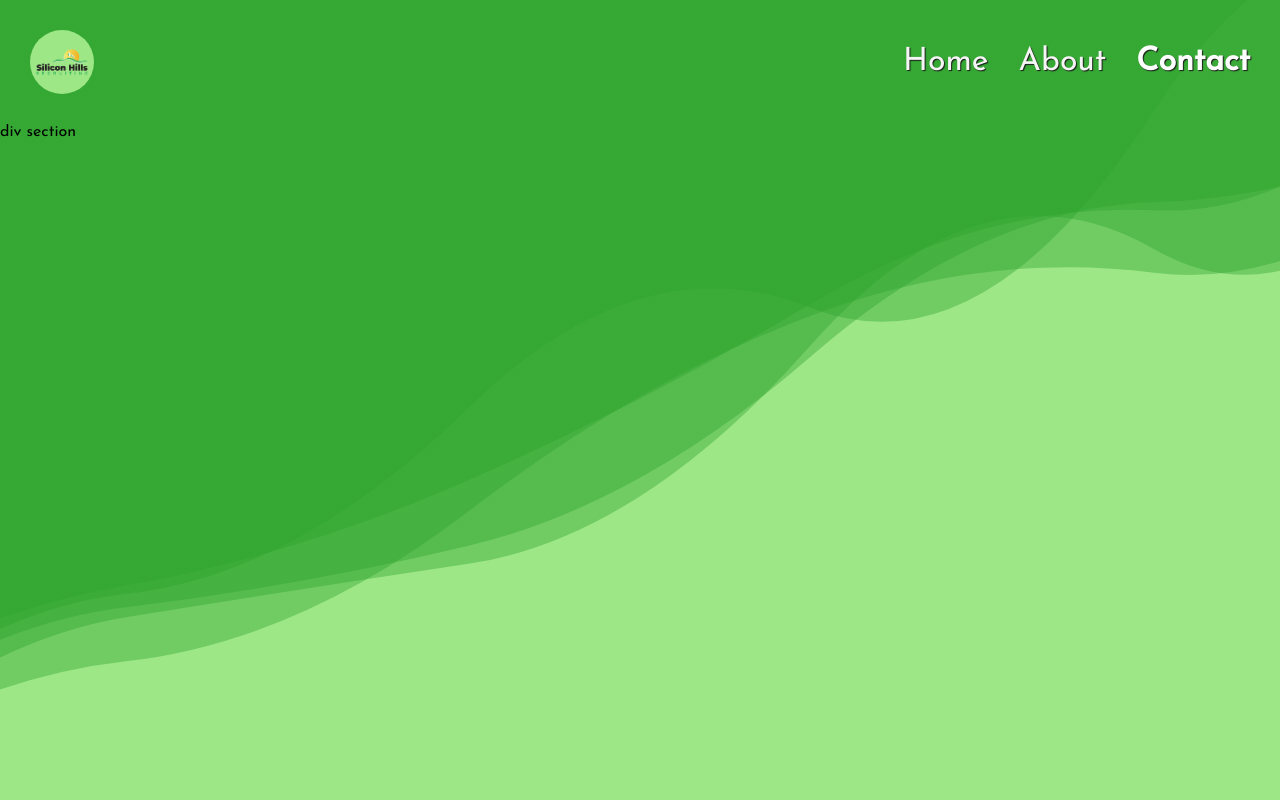
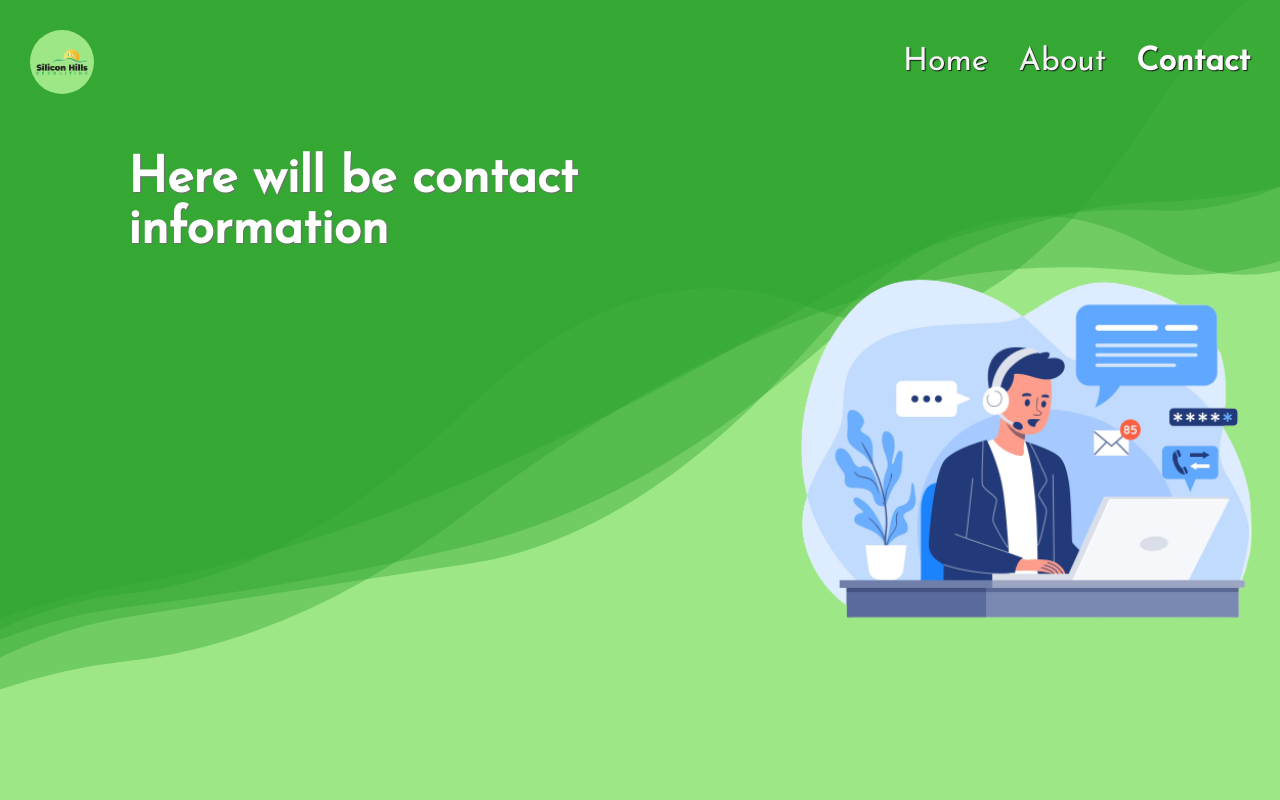
Before and after one commit to maruf-bin-salim/Loki, a plain HTML site: page contact.html in a window 1280 px wide. Drawn offline with Linux system fonts and the light colour scheme.

Commit message:
add contact us page and assets related to it

```diff
--- a/contact.html
+++ b/contact.html
@@ -5,7 +5,7 @@
     <meta charset="UTF-8">
     <meta http-equiv="X-UA-Compatible" content="IE=edge">
     <meta name="viewport" content="width=device-width, initial-scale=1.0">
-    <title>Silicon Hills Recruiting - About us</title>
+    <title>Silicon Hills Recruiting - Contact us</title>
     <link rel="stylesheet" href="./css/contact.style.css">
 </head>
 
@@ -29,7 +29,18 @@
         <!-- nav bar end -->
 
         <div class="sections">
-            <div class="section">div section</div>
+            <div class="contact-section">
+                <div class="contact-left">
+                    <h2 class="contact-us-title">
+                        Here will be contact information
+
+                    </h2>
+
+                </div>
+
+                <div class="contact-right">
+                </div>
+            </div>
             <!-- footer section -->
             <div class="footer">
                 All rights reserved. Silicon Hills Recruiting 2023
--- a/css/contact.style.css
+++ b/css/contact.style.css
@@ -94,18 +94,44 @@ html, body {
     scrollbar-width: none;
 }
 
-.section {
-    height: 100%;
+.contact-section {
+    display: flex;
+    height: max-content;
+    min-height: 100%;
+    color: white;
+    text-shadow: 1px 1px 1px #6d6d6d;
+}
+
+.contact-left {
+    flex: 1;
+    padding: 30px;
+    padding-left: 10%;
+    padding-right: 10%;
+    display: flex;
+    gap: 20px;
+    flex-direction: column;
+}
+
+.contact-us-title {
+    font-size: 50px;
+}
+
+.contact-right {
+    flex: 1;
+    background: url('../assets/contact-us.png');
+    background-size: 100%;
+    background-repeat: no-repeat;
+    background-position: center;
 }
 
 
 .footer {
+    margin-top: 100px;
     height: max-content;
     padding: 30px;
     background: linear-gradient(to left, var(--primary-color), var(--secondary-color));
     color: white;
 }
-
 
 
 /* media queries */
@@ -134,4 +160,18 @@ html, body {
         gap: 10px;
     }
 
+    .contact-section {
+        flex-direction: column;
+    }
+
+    .contact-us-title {
+        font-size: 40px;
+    }
+W
+
+    .contact-right {
+        min-height: 60vh;
+        width: 100%;
+    }
+
 }
```
Also changed, not shown: assets/contact-us.png (added).
